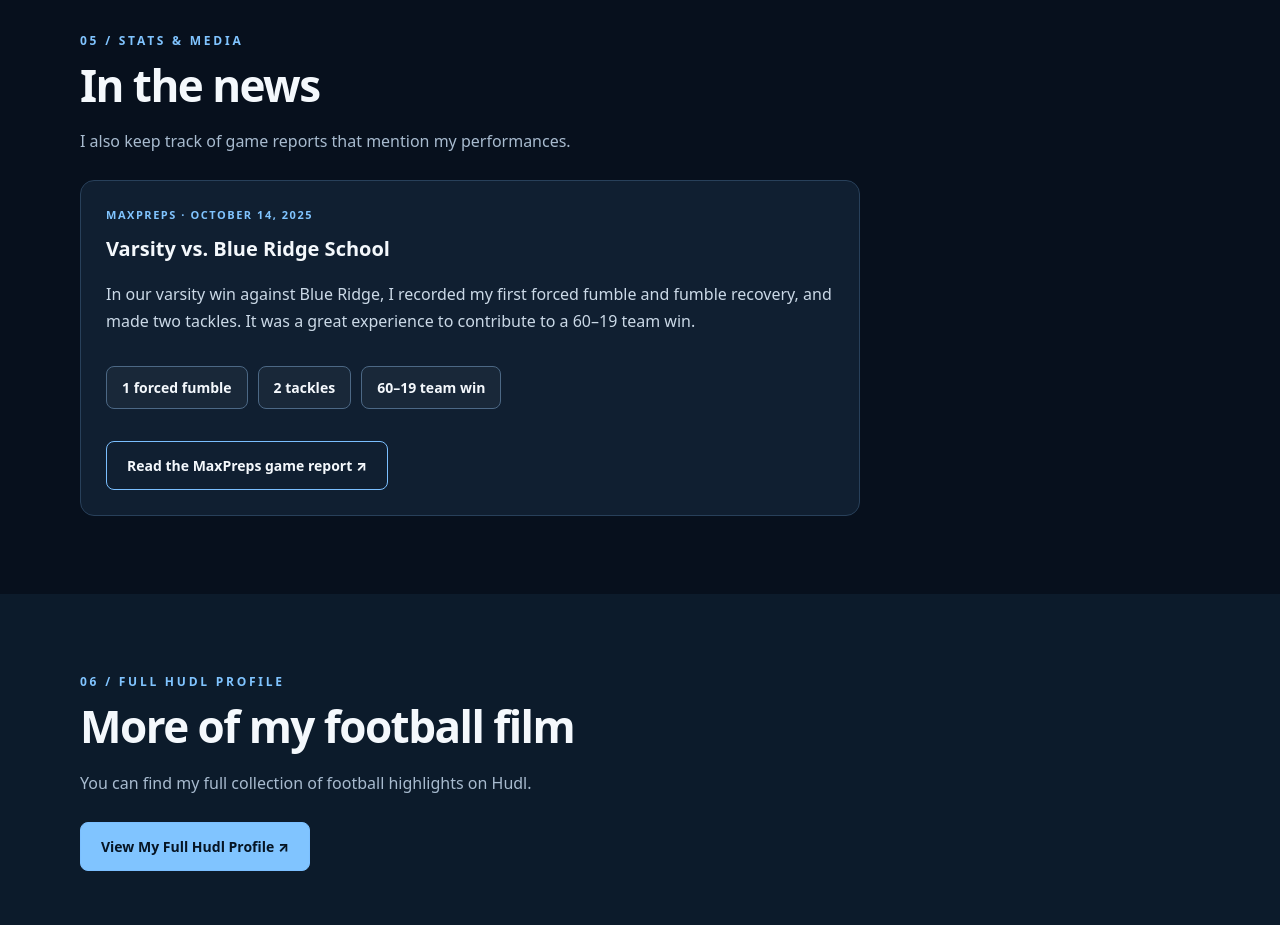
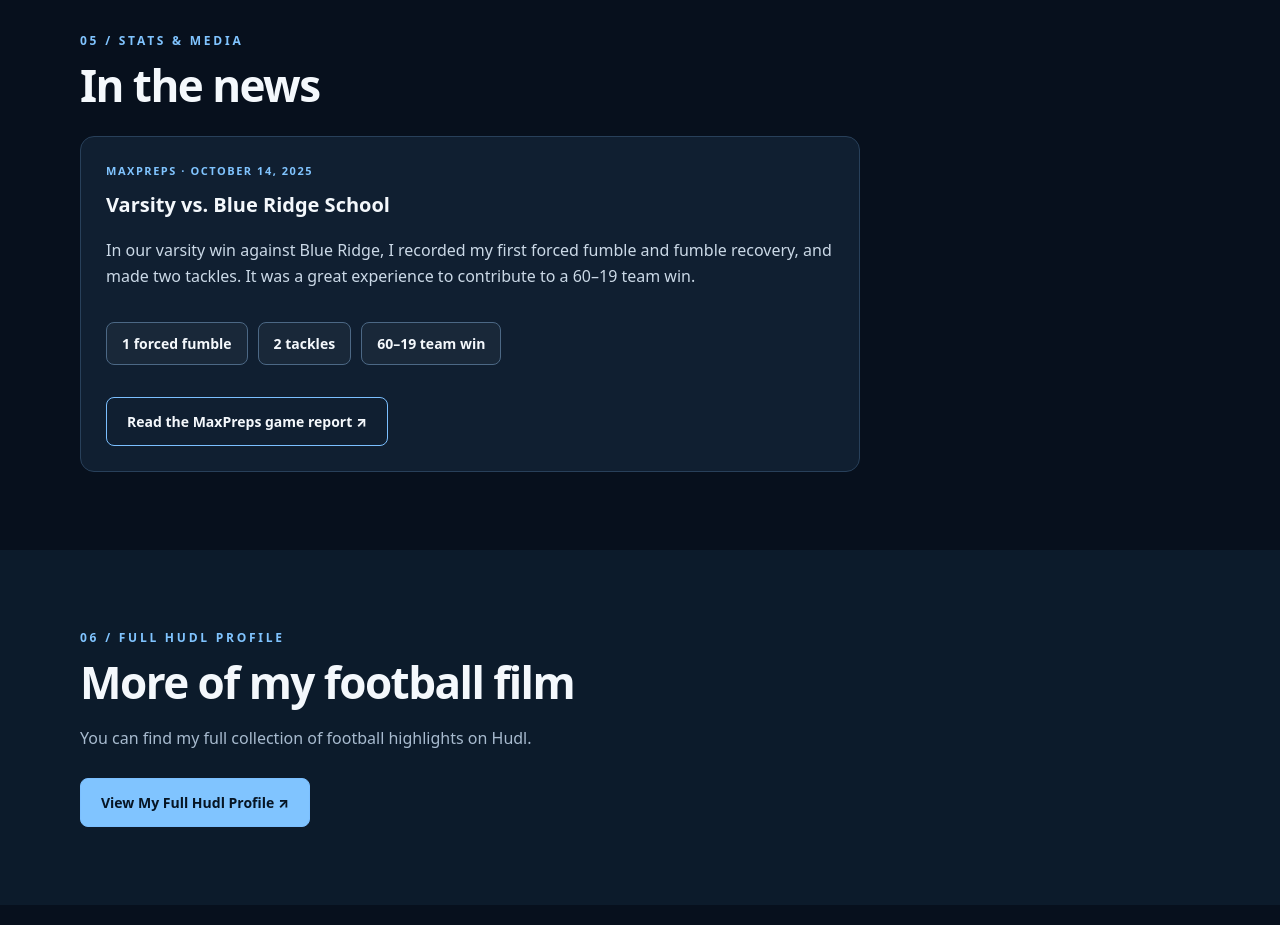
Before and after one commit to BHM-ftb/My_football_website, a plain HTML site: page index.html in a window 1280 px wide. Shown: the part 4960-5885 px from the top of the page. Drawn offline with Linux system fonts and the light colour scheme.

Commit message:
Remove sentence about game reports
Removed a sentence about tracking game reports.

```diff
--- a/index.html
+++ b/index.html
@@ -254,7 +254,7 @@
       In the news
      </h2>
      <p class="sub">
-      I also keep track of game reports that mention my performances.
+
      </p>
      <article class="note" style="max-width:780px">
       <div class="tag">
```
